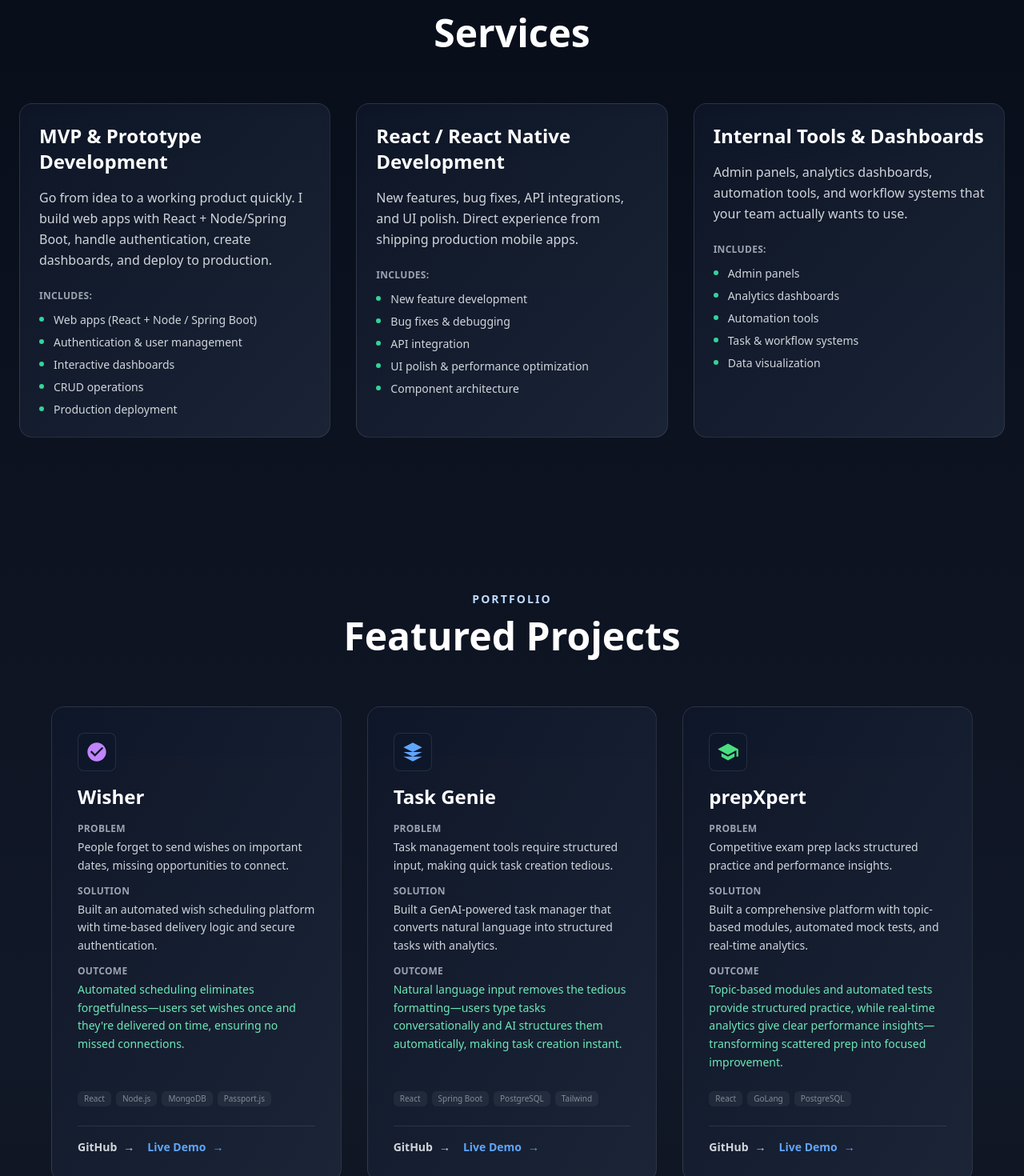
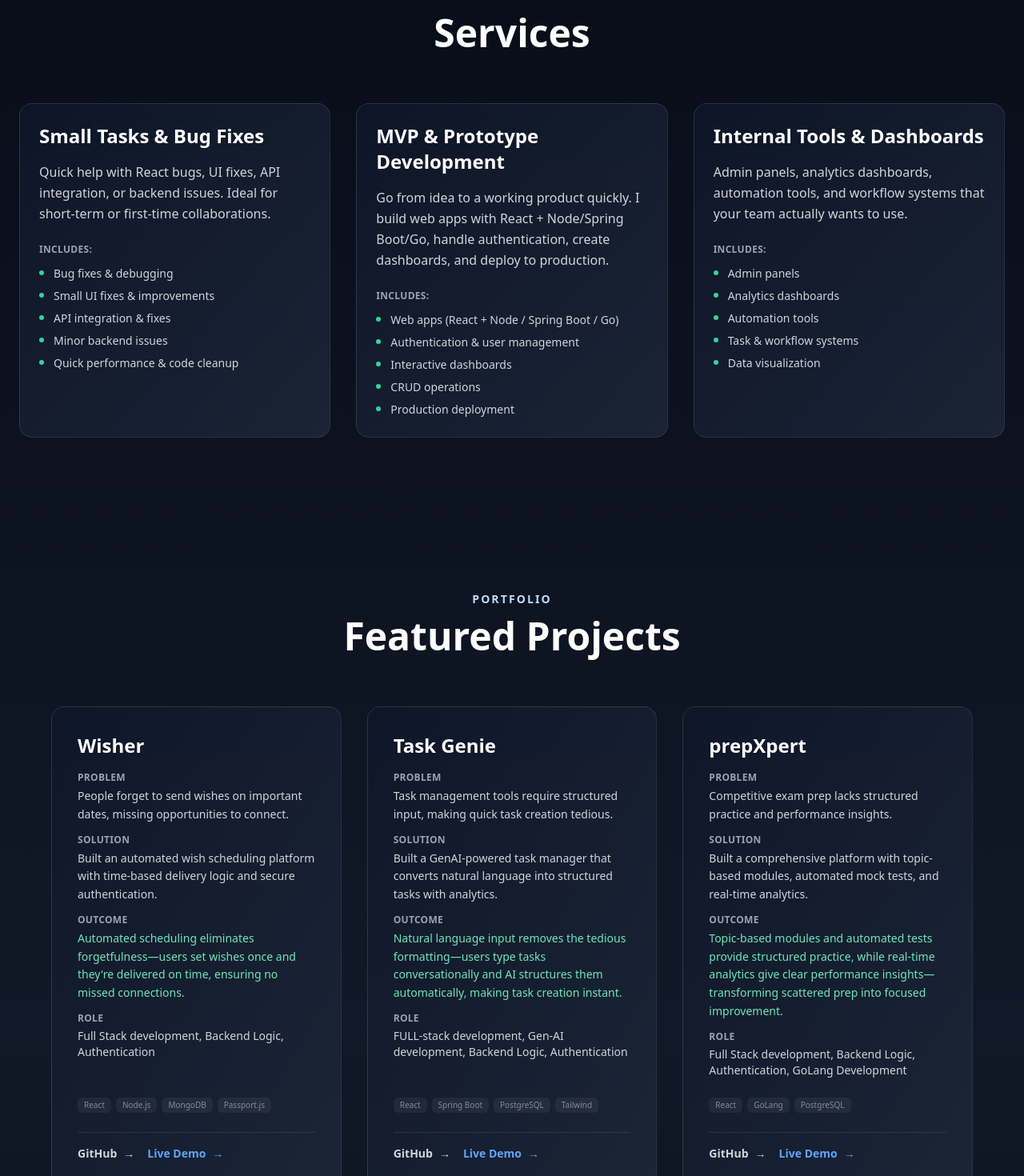
Before and after one commit to likhithaindukuri/Likhitha_Portfolio, a React (Vite) app: page / in a window 1280 px wide. Shown: the part 800-2270 px from the top of the page at 80% size. Built offline with nearby package versions, Linux system fonts and the light colour scheme.

Commit message:
update portfolio

```diff
--- a/src/sections/Contact.jsx
+++ b/src/sections/Contact.jsx
@@ -29,7 +29,7 @@ function Contact() {
           transition={{ delay: 0.1 }}
           className="text-xl text-gray-400 mb-12"
         >
-          Let&apos;s talk.
+          Let&apos;s talk and we'll start simple.
         </motion.p>
       </motion.div>
 
--- a/src/sections/Hero.jsx
+++ b/src/sections/Hero.jsx
@@ -47,7 +47,7 @@ function Hero() {
               transition={{ delay: 0.2 }}
               className="text-3xl sm:text-4xl lg:text-6xl font-bold leading-tight text-white mb-6"
             >
-              I help early-stage startups build MVPs, internal tools, and web applications — fast and reliably.
+              I help startups and founders build MVPs, dashboards, and web features — quickly and reliably.
             </motion.h1>
 
             <motion.p
@@ -56,7 +56,7 @@ function Hero() {
               transition={{ delay: 0.3 }}
               className="text-xl sm:text-2xl text-gray-400 max-w-3xl leading-relaxed mb-8"
             >
-              Full-stack developer with real-world product experience using React, React Native, Node, and Spring Boot.
+              Full-stack developer with real-world experience using React, Node, Spring Boot and Go.
             </motion.p>
 
             <motion.div
--- a/src/sections/Projects.jsx
+++ b/src/sections/Projects.jsx
@@ -3,9 +3,13 @@ import { motion } from "framer-motion";
 const projects = [
   {
     title: "Wisher",
-    problem: "People forget to send wishes on important dates, missing opportunities to connect.",
-    solution: "Built an automated wish scheduling platform with time-based delivery logic and secure authentication.",
-    outcome: "Automated scheduling eliminates forgetfulness—users set wishes once and they're delivered on time, ensuring no missed connections.",
+    role: "Full Stack development, Backend Logic, Authentication",
+    problem:
+      "People forget to send wishes on important dates, missing opportunities to connect.",
+    solution:
+      "Built an automated wish scheduling platform with time-based delivery logic and secure authentication.",
+    outcome:
+      "Automated scheduling eliminates forgetfulness—users set wishes once and they're delivered on time, ensuring no missed connections.",
     tech: ["React", "Node.js", "MongoDB", "Passport.js"],
     github: "https://github.com/likhithaindukuri",
     demo: "https://wisher-omega.vercel.app/",
@@ -13,9 +17,13 @@ const projects = [
   },
   {
     title: "Task Genie",
-    problem: "Task management tools require structured input, making quick task creation tedious.",
-    solution: "Built a GenAI-powered task manager that converts natural language into structured tasks with analytics.",
-    outcome: "Natural language input removes the tedious formatting—users type tasks conversationally and AI structures them automatically, making task creation instant.",
+    role: "FULL-stack development, Gen-AI development, Backend Logic, Authentication",
+    problem:
+      "Task management tools require structured input, making quick task creation tedious.",
+    solution:
+      "Built a GenAI-powered task manager that converts natural language into structured tasks with analytics.",
+    outcome:
+      "Natural language input removes the tedious formatting—users type tasks conversationally and AI structures them automatically, making task creation instant.",
     tech: ["React", "Spring Boot", "PostgreSQL", "Tailwind"],
     github: "https://github.com/likhithaindukuri",
     demo: "https://task-genie-iota.vercel.app/",
@@ -23,9 +31,13 @@ const projects = [
   },
   {
     title: "prepXpert",
-    problem: "Competitive exam prep lacks structured practice and performance insights.",
-    solution: "Built a comprehensive platform with topic-based modules, automated mock tests, and real-time analytics.",
-    outcome: "Topic-based modules and automated tests provide structured practice, while real-time analytics give clear performance insights—transforming scattered prep into focused improvement.",
+    role: "Full Stack development, Backend Logic, Authentication, GoLang Development",
+    problem:
+      "Competitive exam prep lacks structured practice and performance insights.",
+    solution:
+      "Built a comprehensive platform with topic-based modules, automated mock tests, and real-time analytics.",
+    outcome:
+      "Topic-based modules and automated tests provide structured practice, while real-time analytics give clear performance insights—transforming scattered prep into focused improvement.",
     tech: ["React", "GoLang", "PostgreSQL"],
     github: "https://github.com/likhithaindukuri",
     demo: "https://prep-xpert-three.vercel.app/",
@@ -47,7 +59,7 @@ function Projects() {
           initial={{ opacity: 0, y: 10 }}
           whileInView={{ opacity: 1, y: 0 }}
           viewport={{ once: true }}
-          className="text-sm font-semibold uppercase tracking-[0.15em] text-blue-200 mb-3"
+          className="mb-3 text-sm font-semibold uppercase tracking-[0.15em] text-blue-200"
         >
           Portfolio
         </motion.p>
@@ -56,7 +68,7 @@ function Projects() {
           whileInView={{ opacity: 1, y: 0 }}
           viewport={{ once: true }}
           transition={{ delay: 0.1 }}
-          className="text-5xl font-bold text-white mb-4"
+          className="mb-4 text-5xl font-bold text-white"
         >
           Featured Projects
         </motion.h2>
@@ -73,48 +85,54 @@ function Projects() {
             whileHover={{ y: -2, scale: 1.005 }}
             className="group relative"
           >
-            <div className="absolute -inset-0.5 bg-gradient-to-r opacity-0 group-hover:opacity-30 blur-md transition duration-500 bg-gradient-to-r from-emerald-500 via-teal-500 to-cyan-500" />
+            <div className="absolute -inset-0.5 bg-gradient-to-r from-emerald-500 via-teal-500 to-cyan-500 opacity-0 blur-md transition duration-500 group-hover:opacity-30" />
 
             <div className="relative h-full overflow-hidden rounded-2xl border border-white/10 bg-gradient-to-br from-slate-900/80 to-slate-800/80 p-8 backdrop-blur-sm">
-              <div className={`absolute inset-0 bg-gradient-to-br ${project.gradient} opacity-0 group-hover:opacity-5 transition-opacity duration-500`} />
+              <div
+                className={`absolute inset-0 bg-gradient-to-br ${project.gradient} opacity-0 transition-opacity duration-500 group-hover:opacity-5`}
+              />
 
               <div className="relative z-10 flex h-full flex-col">
-                <div className="mb-4 flex items-start justify-between">
-                  <div className="w-12 h-12 flex items-center justify-center rounded-lg bg-slate-900/80 border border-slate-600/40">
-                    {project.title === "Task Genie" && (
-                      <svg className="w-7 h-7 text-blue-400" fill="currentColor" viewBox="0 0 24 24">
-                        <path d="M12 2L2 7l10 5 10-5-10-5zM2 17l10 5 10-5M2 12l10 5 10-5"/>
-                      </svg>
-                    )}
-                    {project.title === "Wisher" && (
-                      <svg className="w-7 h-7 text-purple-400" fill="currentColor" viewBox="0 0 24 24">
-                        <path d="M12 2C6.48 2 2 6.48 2 12s4.48 10 10 10 10-4.48 10-10S17.52 2 12 2zm-2 15l-5-5 1.41-1.41L10 14.17l7.59-7.59L19 8l-9 9z"/>
-                      </svg>
-                    )}
-                    {project.title === "prepXpert" && (
-                      <svg className="w-7 h-7 text-green-400" fill="currentColor" viewBox="0 0 24 24">
-                        <path d="M12 3L1 9l11 6 9-4.91V17h2V9M5 13.18v4L12 21l7-3.82v-4L12 17l-7-3.82z"/>
-                      </svg>
-                    )}
-                  </div>
-                </div>
-
-                <h3 className="text-2xl font-bold text-white mb-4 group-hover:text-transparent group-hover:bg-clip-text group-hover:bg-gradient-to-r group-hover:from-blue-400 group-hover:to-purple-400 transition-all">
+                <h3 className="mb-4 text-2xl font-bold text-white transition-all group-hover:bg-gradient-to-r group-hover:from-blue-400 group-hover:to-purple-400 group-hover:bg-clip-text group-hover:text-transparent">
                   {project.title}
                 </h3>
 
-                <div className="space-y-3 mb-6 flex-grow">
+                <div className="mb-6 flex-grow space-y-3">
                   <div>
-                    <p className="text-xs font-semibold uppercase tracking-wide text-gray-400 mb-1">Problem</p>
-                    <p className="text-gray-300 text-sm leading-relaxed">{project.problem}</p>
+                    <p className="mb-1 text-xs font-semibold uppercase tracking-wide text-gray-400">
+                      Problem
+                    </p>
+                    <p className="text-sm leading-relaxed text-gray-300">
+                      {project.problem}
+                    </p>
                   </div>
+
                   <div>
-                    <p className="text-xs font-semibold uppercase tracking-wide text-gray-400 mb-1">Solution</p>
-                    <p className="text-gray-300 text-sm leading-relaxed">{project.solution}</p>
+                    <p className="mb-1 text-xs font-semibold uppercase tracking-wide text-gray-400">
+                      Solution
+                    </p>
+                    <p className="text-sm leading-relaxed text-gray-300">
+                      {project.solution}
+                    </p>
                   </div>
+
                   <div>
-                    <p className="text-xs font-semibold uppercase tracking-wide text-gray-400 mb-1">Outcome</p>
-                    <p className="text-emerald-300 text-sm leading-relaxed font-medium">{project.outcome}</p>
+                    <p className="mb-1 text-xs font-semibold uppercase tracking-wide text-gray-400">
+                      Outcome
+                    </p>
+                    <p className="text-sm font-medium leading-relaxed text-emerald-300">
+                      {project.outcome}
+                    </p>
+                  </div>
+
+                  {/* 🔹 Role added here */}
+                  <div>
+                    <p className="mb-1 text-xs font-semibold uppercase tracking-wide text-gray-400">
+                      Role
+                    </p>
+                    <p className="text-sm text-gray-300">
+                      {project.role}
+                    </p>
                   </div>
                 </div>
 
@@ -125,37 +143,42 @@ function Projects() {
                       initial={{ opacity: 0, scale: 0.8 }}
                       whileInView={{ opacity: 1, scale: 1 }}
                       viewport={{ once: true }}
-                      transition={{ delay: index * 0.1 + techIndex * 0.05 }}
-                      className="rounded-md bg-white/5 px-2 py-0.5 text-[10px] font-normal text-gray-400/80"
+                      transition={{
+                        delay: index * 0.1 + techIndex * 0.05,
+                      }}
+                      className="rounded-md bg-white/5 px-2 py-0.5 text-[10px] text-gray-400/80"
                     >
                       {item}
                     </motion.span>
                   ))}
                 </div>
 
-                <div className="flex items-center gap-4 pt-4 border-t border-white/10">
+                <div className="flex items-center gap-4 border-t border-white/10 pt-4">
                   <motion.a
                     href={project.github}
                     target="_blank"
                     rel="noreferrer"
-                    className="flex items-center gap-2 text-sm font-semibold text-gray-300 hover:text-white transition-colors group/link"
                     whileHover={{ x: 4 }}
+                    className="group/link flex items-center gap-2 text-sm font-semibold text-gray-300 transition-colors hover:text-white"
                   >
-                    <span>GitHub</span>
-                    <span className="group-hover/link:translate-x-1 transition-transform">→</span>
+                    GitHub
+                    <span className="transition-transform group-hover/link:translate-x-1">
+                      →
+                    </span>
                   </motion.a>
-                  {project.demo !== "#" && (
+
                   <motion.a
                     href={project.demo}
                     target="_blank"
                     rel="noreferrer"
-                      className="flex items-center gap-2 text-sm font-semibold text-blue-400 hover:text-blue-300 transition-colors group/link"
                     whileHover={{ x: 4 }}
+                    className="group/link flex items-center gap-2 text-sm font-semibold text-blue-400 transition-colors hover:text-blue-300"
                   >
-                      <span>Live Demo</span>
-                      <span className="group-hover/link:translate-x-1 transition-transform">→</span>
+                    Live Demo
+                    <span className="transition-transform group-hover/link:translate-x-1">
+                      →
+                    </span>
                   </motion.a>
-                  )}
                 </div>
               </div>
             </div>
--- a/src/sections/Services.jsx
+++ b/src/sections/Services.jsx
@@ -2,28 +2,29 @@ import { motion } from "framer-motion";
 
 const services = [
   {
+    title: "Small Tasks & Bug Fixes",
+    description:
+    "Quick help with React bugs, UI fixes, API integration, or backend issues. Ideal for short-term or first-time collaborations.",
+    includes: [
+      "Bug fixes & debugging",
+      "Small UI fixes & improvements",
+      "API integration & fixes",
+      "Minor backend issues",
+      "Quick performance & code cleanup",
+    ],
+    color: "from-sky-500 to-indigo-500",
+  },
+  {
     title: "MVP & Prototype Development",
-    description: "Go from idea to a working product quickly. I build web apps with React + Node/Spring Boot, handle authentication, create dashboards, and deploy to production.",
+    description: "Go from idea to a working product quickly. I build web apps with React + Node/Spring Boot/Go, handle authentication, create dashboards, and deploy to production.",
     includes: [
-      "Web apps (React + Node / Spring Boot)",
+      "Web apps (React + Node / Spring Boot / Go)",
       "Authentication & user management",
       "Interactive dashboards",
       "CRUD operations",
       "Production deployment",
     ],
     color: "from-emerald-500 to-teal-400",
-  },
-  {
-    title: "React / React Native Development",
-    description: "New features, bug fixes, API integrations, and UI polish. Direct experience from shipping production mobile apps.",
-    includes: [
-      "New feature development",
-      "Bug fixes & debugging",
-      "API integration",
-      "UI polish & performance optimization",
-      "Component architecture",
-    ],
-    color: "from-sky-500 to-indigo-500",
   },
   {
     title: "Internal Tools & Dashboards",
--- a/src/sections/WhyHireMe.jsx
+++ b/src/sections/WhyHireMe.jsx
@@ -1,6 +1,10 @@
 import { motion } from "framer-motion";
 
 const highlights = [
+  {
+    title: "Beginner Friendly",
+    description: "Beginner-friendly collaboration — happy to start small and grow step by step.",
+  },
   {
     title: "Startup-focused mindset",
     description: "I understand the urgency and constraints of early-stage startups. I prioritize speed without sacrificing quality.",
@@ -12,10 +16,6 @@ const highlights = [
   {
     title: "Clean, maintainable code",
     description: "Code that your team can actually work with later. No shortcuts that create technical debt.",
-  },
-  {
-    title: "Experience shipping real products",
-    description: "I’ve built and shipped production-ready applications and understand what it takes to deliver reliably.",
   },
   {
     title: "Ownership mindset",
```
Lines whose indentation alone changed are shown as unchanged.
